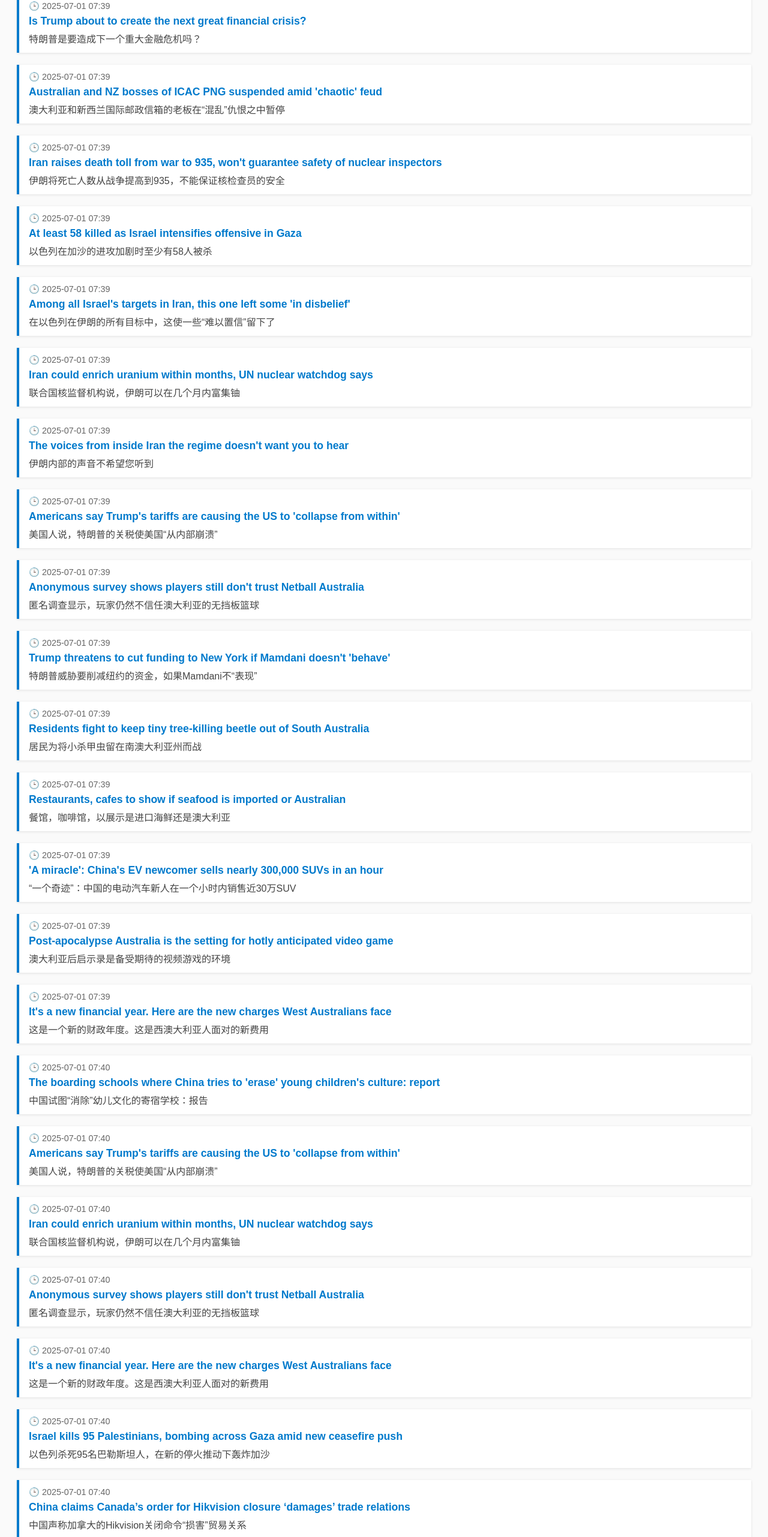
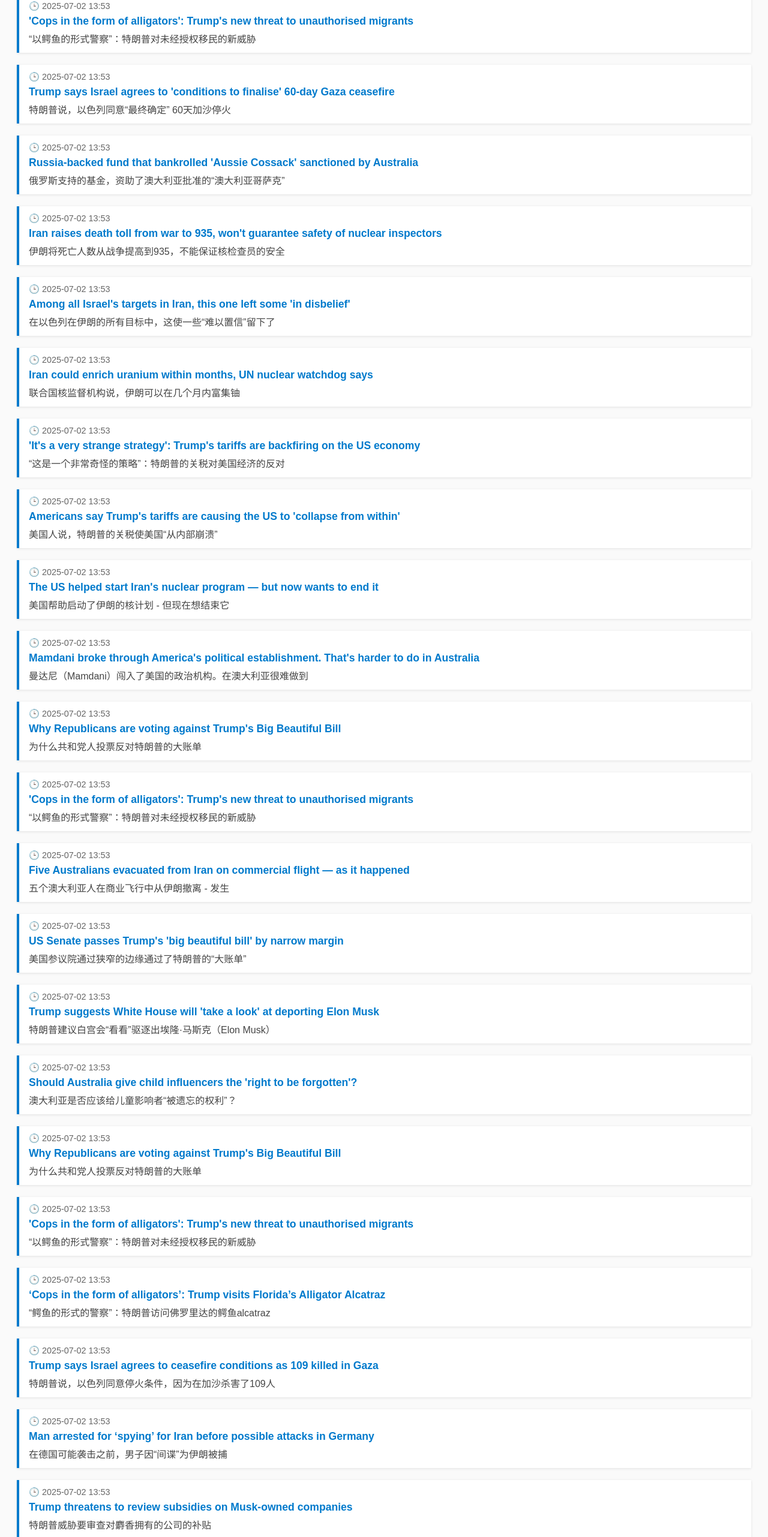
Before and after one commit to Lilliannull/getnews, a plain HTML site: page index.html in a window 1280 px wide. Shown: the part 234-2797 px from the top of the page at 60% size. Drawn offline with Linux system fonts and the light colour scheme.

Commit message:
🔄 Update index.html on 2025-07-02 13:54

```diff
--- a/index.html
+++ b/index.html
@@ -53,220 +53,208 @@
 <h2>📰 Latest News Headlines</h2>
 <hr/>
 <div class="news-block">
-  <div class="timestamp">🕒 2025-07-01 07:39</div>
+  <div class="timestamp">🕒 2025-07-02 13:53</div>
+  <div class="title"><a href="https://www.abc.net.au/news/2025-07-02/why-republicans-are-voting-against-trumps-big-beautiful-bill/105485280" target="_blank">Why Republicans are voting against Trump's Big Beautiful Bill</a></div>
+  <div class="translation">为什么共和党人投票反对特朗普的大账单</div>
+</div>
+
+<div class="news-block">
+  <div class="timestamp">🕒 2025-07-02 13:53</div>
+  <div class="title"><a href="https://www.abc.net.au/news/2025-07-02/donald-trump-alligator-alcatraz-florida-detention-camp/105479690" target="_blank">'Cops in the form of alligators': Trump's new threat to unauthorised migrants</a></div>
+  <div class="translation">“以鳄鱼的形式警察”：特朗普对未经授权移民的新威胁</div>
+</div>
+
+<div class="news-block">
+  <div class="timestamp">🕒 2025-07-02 13:53</div>
+  <div class="title"><a href="https://www.abc.net.au/news/2025-07-02/trump-says-israel-agrees-to-finalise-60-day-ceasefire-gaza/105484548" target="_blank">Trump says Israel agrees to 'conditions to finalise' 60-day Gaza ceasefire</a></div>
+  <div class="translation">特朗普说，以色列同意“最终确定” 60天加沙停火</div>
+</div>
+
+<div class="news-block">
+  <div class="timestamp">🕒 2025-07-02 13:53</div>
+  <div class="title"><a href="https://www.abc.net.au/news/2025-07-02/australia-sanctions-pravfond-over-anti-ukraine-propaganda/105481074" target="_blank">Russia-backed fund that bankrolled 'Aussie Cossack' sanctioned by Australia</a></div>
+  <div class="translation">俄罗斯支持的基金，资助了澳大利亚批准的“澳大利亚哥萨克”</div>
+</div>
+
+<div class="news-block">
+  <div class="timestamp">🕒 2025-07-02 13:53</div>
+  <div class="title"><a href="https://www.abc.net.au/news/2025-07-01/iran-death-toll-war-israel/105479530" target="_blank">Iran raises death toll from war to 935, won't guarantee safety of nuclear inspectors</a></div>
+  <div class="translation">伊朗将死亡人数从战争提高到935，不能保证核检查员的安全</div>
+</div>
+
+<div class="news-block">
+  <div class="timestamp">🕒 2025-07-02 13:53</div>
+  <div class="title"><a href="https://www.abc.net.au/news/2025-06-30/harrowing-accounts-inside-iran-evin-prison-bombed-israel/105453622" target="_blank">Among all Israel's targets in Iran, this one left some 'in disbelief'</a></div>
+  <div class="translation">在以色列在伊朗的所有目标中，这使一些“难以置信”留下了</div>
+</div>
+
+<div class="news-block">
+  <div class="timestamp">🕒 2025-07-02 13:53</div>
+  <div class="title"><a href="https://www.abc.net.au/news/2025-06-30/iran-could-enrich-uranium-within-months-iaea-says/105475434" target="_blank">Iran could enrich uranium within months, UN nuclear watchdog says</a></div>
+  <div class="translation">联合国核监督机构说，伊朗可以在几个月内富集铀</div>
+</div>
+
+<div class="news-block">
+  <div class="timestamp">🕒 2025-07-02 13:53</div>
   <div class="title"><a href="https://www.abc.net.au/news/2025-07-01/trump-tariff-trade-war-experts-warning-four-corners/105470470" target="_blank">'It's a very strange strategy': Trump's tariffs are backfiring on the US economy</a></div>
   <div class="translation">“这是一个非常奇怪的策略”：特朗普的关税对美国经济的反对</div>
 </div>
 
 <div class="news-block">
-  <div class="timestamp">🕒 2025-07-01 07:39</div>
-  <div class="title"><a href="https://www.abc.net.au/news/2025-07-01/trump-fed-powell-power-struggle-financial-crisis/105479344" target="_blank">Is Trump about to create the next great financial crisis?</a></div>
-  <div class="translation">特朗普是要造成下一个重大金融危机吗？</div>
-</div>
-
-<div class="news-block">
-  <div class="timestamp">🕒 2025-07-01 07:39</div>
-  <div class="title"><a href="https://www.abc.net.au/news/2025-07-01/png-anti-corruption-watchdog-icac-commissioners-suspended/105476836" target="_blank">Australian and NZ bosses of ICAC PNG suspended amid 'chaotic' feud</a></div>
-  <div class="translation">澳大利亚和新西兰国际邮政信箱的老板在“混乱”仇恨之中暂停</div>
-</div>
-
-<div class="news-block">
-  <div class="timestamp">🕒 2025-07-01 07:39</div>
-  <div class="title"><a href="https://www.abc.net.au/news/2025-07-01/iran-death-toll-war-israel/105479530" target="_blank">Iran raises death toll from war to 935, won't guarantee safety of nuclear inspectors</a></div>
-  <div class="translation">伊朗将死亡人数从战争提高到935，不能保证核检查员的安全</div>
-</div>
-
-<div class="news-block">
-  <div class="timestamp">🕒 2025-07-01 07:39</div>
-  <div class="title"><a href="https://www.abc.net.au/news/2025-07-01/israeli-bombardment-in-gaza-kills-58-people-in-one-day/105479464" target="_blank">At least 58 killed as Israel intensifies offensive in Gaza</a></div>
-  <div class="translation">以色列在加沙的进攻加剧时至少有58人被杀</div>
-</div>
-
-<div class="news-block">
-  <div class="timestamp">🕒 2025-07-01 07:39</div>
-  <div class="title"><a href="https://www.abc.net.au/news/2025-06-30/harrowing-accounts-inside-iran-evin-prison-bombed-israel/105453622" target="_blank">Among all Israel's targets in Iran, this one left some 'in disbelief'</a></div>
-  <div class="translation">在以色列在伊朗的所有目标中，这使一些“难以置信”留下了</div>
-</div>
-
-<div class="news-block">
-  <div class="timestamp">🕒 2025-07-01 07:39</div>
-  <div class="title"><a href="https://www.abc.net.au/news/2025-06-30/iran-could-enrich-uranium-within-months-iaea-says/105475434" target="_blank">Iran could enrich uranium within months, UN nuclear watchdog says</a></div>
-  <div class="translation">联合国核监督机构说，伊朗可以在几个月内富集铀</div>
-</div>
-
-<div class="news-block">
-  <div class="timestamp">🕒 2025-07-01 07:39</div>
-  <div class="title"><a href="https://www.abc.net.au/news/2025-06-28/israel-iran-war-bombs-and-ceasefire-oral-history/105462244" target="_blank">The voices from inside Iran the regime doesn't want you to hear</a></div>
-  <div class="translation">伊朗内部的声音不希望您听到</div>
-</div>
-
-<div class="news-block">
-  <div class="timestamp">🕒 2025-07-01 07:39</div>
+  <div class="timestamp">🕒 2025-07-02 13:53</div>
   <div class="title"><a href="https://www.abc.net.au/news/2025-06-30/trump-tariffs-trade-war-china-us-business-industry-four-corners/105472484" target="_blank">Americans say Trump's tariffs are causing the US to 'collapse from within'</a></div>
   <div class="translation">美国人说，特朗普的关税使美国“从内部崩溃”</div>
 </div>
 
 <div class="news-block">
-  <div class="timestamp">🕒 2025-07-01 07:39</div>
-  <div class="title"><a href="https://www.abc.net.au/news/2025-06-30/super-netball-round-up-round-12-survey-mistrust-jo-harten-200/105478118" target="_blank">Anonymous survey shows players still don't trust Netball Australia</a></div>
-  <div class="translation">匿名调查显示，玩家仍然不信任澳大利亚的无挡板篮球</div>
+  <div class="timestamp">🕒 2025-07-02 13:53</div>
+  <div class="title"><a href="https://www.abc.net.au/news/2025-07-02/iran-us-relationship-history/105457754" target="_blank">The US helped start Iran's nuclear program — but now wants to end it</a></div>
+  <div class="translation">美国帮助启动了伊朗的核计划 - 但现在想结束它</div>
 </div>
 
 <div class="news-block">
-  <div class="timestamp">🕒 2025-07-01 07:39</div>
-  <div class="title"><a href="https://www.abc.net.au/news/2025-07-01/trump-threatens-to-cut-ny-funds-if-mamdani-doesn-t-behave/105479406" target="_blank">Trump threatens to cut funding to New York if Mamdani doesn't 'behave'</a></div>
-  <div class="translation">特朗普威胁要削减纽约的资金，如果Mamdani不“表现”</div>
+  <div class="timestamp">🕒 2025-07-02 13:53</div>
+  <div class="title"><a href="https://www.abc.net.au/news/2025-07-02/zohran-mamdani-candidate-australia-political-system/105477614" target="_blank">Mamdani broke through America's political establishment. That's harder to do in Australia</a></div>
+  <div class="translation">曼达尼（Mamdani）闯入了美国的政治机构。在澳大利亚很难做到</div>
 </div>
 
 <div class="news-block">
-  <div class="timestamp">🕒 2025-07-01 07:39</div>
-  <div class="title"><a href="https://www.abc.net.au/news/rural/2025-07-01/fight-to-stop-pest-borer-killing-south-australian-trees/105458722" target="_blank">Residents fight to keep tiny tree-killing beetle out of South Australia</a></div>
-  <div class="translation">居民为将小杀甲虫留在南澳大利亚州而战</div>
+  <div class="timestamp">🕒 2025-07-02 13:53</div>
+  <div class="title"><a href="https://www.abc.net.au/news/2025-07-02/why-republicans-are-voting-against-trumps-big-beautiful-bill/105485280" target="_blank">Why Republicans are voting against Trump's Big Beautiful Bill</a></div>
+  <div class="translation">为什么共和党人投票反对特朗普的大账单</div>
 </div>
 
 <div class="news-block">
-  <div class="timestamp">🕒 2025-07-01 07:39</div>
-  <div class="title"><a href="https://www.abc.net.au/news/2025-07-01/seafood-country-of-origin-labelling-restaurants-cafes/105470016" target="_blank">Restaurants, cafes to show if seafood is imported or Australian</a></div>
-  <div class="translation">餐馆，咖啡馆，以展示是进口海鲜还是澳大利亚</div>
+  <div class="timestamp">🕒 2025-07-02 13:53</div>
+  <div class="title"><a href="https://www.abc.net.au/news/2025-07-02/donald-trump-alligator-alcatraz-florida-detention-camp/105479690" target="_blank">'Cops in the form of alligators': Trump's new threat to unauthorised migrants</a></div>
+  <div class="translation">“以鳄鱼的形式警察”：特朗普对未经授权移民的新威胁</div>
 </div>
 
 <div class="news-block">
-  <div class="timestamp">🕒 2025-07-01 07:39</div>
-  <div class="title"><a href="https://www.abc.net.au/news/2025-06-30/china-electric-vehicle-xiaomi-sells-289-000-suvs-tesla-model-y/105476084" target="_blank">'A miracle': China's EV newcomer sells nearly 300,000 SUVs in an hour</a></div>
-  <div class="translation">“一个奇迹”：中国的电动汽车新人在一个小时内销售近30万SUV</div>
+  <div class="timestamp">🕒 2025-07-02 13:53</div>
+  <div class="title"><a href="https://www.abc.net.au/news/2025-07-01/federal-politics-july-1/105478780" target="_blank">Five Australians evacuated from Iran on commercial flight — as it happened</a></div>
+  <div class="translation">五个澳大利亚人在商业飞行中从伊朗撤离 - 发生</div>
 </div>
 
 <div class="news-block">
-  <div class="timestamp">🕒 2025-07-01 07:39</div>
-  <div class="title"><a href="https://www.abc.net.au/news/2025-07-01/hideo-kojima-george-miller-video-game-death-stranding-2/105453826" target="_blank">Post-apocalypse Australia is the setting for hotly anticipated video game</a></div>
-  <div class="translation">澳大利亚后启示录是备受期待的视频游戏的环境</div>
+  <div class="timestamp">🕒 2025-07-02 13:53</div>
+  <div class="title"><a href="https://www.abc.net.au/news/2025-07-02/trump-passes-senate-bill-massive-tax-and-spending/105484256" target="_blank">US Senate passes Trump's 'big beautiful bill' by narrow margin</a></div>
+  <div class="translation">美国参议院通过狭窄的边缘通过了特朗普的“大账单”</div>
 </div>
 
 <div class="news-block">
-  <div class="timestamp">🕒 2025-07-01 07:39</div>
-  <div class="title"><a href="https://www.abc.net.au/news/2025-07-01/wa-budget-new-financial-year-will-you-be-better-off/105477172" target="_blank">It's a new financial year. Here are the new charges West Australians face</a></div>
-  <div class="translation">这是一个新的财政年度。这是西澳大利亚人面对的新费用</div>
+  <div class="timestamp">🕒 2025-07-02 13:53</div>
+  <div class="title"><a href="https://www.abc.net.au/news/2025-07-01/trump-suggests-doge-look-at-musk-subsidies-to-save-money/105482158" target="_blank">Trump suggests White House will 'take a look' at deporting Elon Musk</a></div>
+  <div class="translation">特朗普建议白宫会“看看”驱逐出埃隆·马斯克（Elon Musk）</div>
 </div>
 
 <div class="news-block">
-  <div class="timestamp">🕒 2025-07-01 07:40</div>
-  <div class="title"><a href="https://www.abc.net.au/news/2025-06-30/tibet-boarding-schools-china-ccp-indoctrination-/105448622" target="_blank">The boarding schools where China tries to 'erase' young children's culture: report</a></div>
-  <div class="translation">中国试图“消除”幼儿文化的寄宿学校：报告</div>
+  <div class="timestamp">🕒 2025-07-02 13:53</div>
+  <div class="title"><a href="https://www.abc.net.au/news/2025-07-01/child-family-influencers-creators-social-media-caleb-finn-soup/105478992" target="_blank">Should Australia give child influencers the 'right to be forgotten'?</a></div>
+  <div class="translation">澳大利亚是否应该给儿童影响者“被遗忘的权利”？</div>
 </div>
 
 <div class="news-block">
-  <div class="timestamp">🕒 2025-07-01 07:40</div>
-  <div class="title"><a href="https://www.abc.net.au/news/2025-06-30/trump-tariffs-trade-war-china-us-business-industry-four-corners/105472484" target="_blank">Americans say Trump's tariffs are causing the US to 'collapse from within'</a></div>
-  <div class="translation">美国人说，特朗普的关税使美国“从内部崩溃”</div>
+  <div class="timestamp">🕒 2025-07-02 13:53</div>
+  <div class="title"><a href="https://www.abc.net.au/news/2025-07-02/why-republicans-are-voting-against-trumps-big-beautiful-bill/105485280" target="_blank">Why Republicans are voting against Trump's Big Beautiful Bill</a></div>
+  <div class="translation">为什么共和党人投票反对特朗普的大账单</div>
 </div>
 
 <div class="news-block">
-  <div class="timestamp">🕒 2025-07-01 07:40</div>
-  <div class="title"><a href="https://www.abc.net.au/news/2025-06-30/iran-could-enrich-uranium-within-months-iaea-says/105475434" target="_blank">Iran could enrich uranium within months, UN nuclear watchdog says</a></div>
-  <div class="translation">联合国核监督机构说，伊朗可以在几个月内富集铀</div>
+  <div class="timestamp">🕒 2025-07-02 13:53</div>
+  <div class="title"><a href="https://www.abc.net.au/news/2025-07-02/donald-trump-alligator-alcatraz-florida-detention-camp/105479690" target="_blank">'Cops in the form of alligators': Trump's new threat to unauthorised migrants</a></div>
+  <div class="translation">“以鳄鱼的形式警察”：特朗普对未经授权移民的新威胁</div>
 </div>
 
 <div class="news-block">
-  <div class="timestamp">🕒 2025-07-01 07:40</div>
-  <div class="title"><a href="https://www.abc.net.au/news/2025-06-30/super-netball-round-up-round-12-survey-mistrust-jo-harten-200/105478118" target="_blank">Anonymous survey shows players still don't trust Netball Australia</a></div>
-  <div class="translation">匿名调查显示，玩家仍然不信任澳大利亚的无挡板篮球</div>
+  <div class="timestamp">🕒 2025-07-02 13:53</div>
+  <div class="title"><a href="https://www.aljazeera.com/news/2025/7/1/cops-in-the-form-of-alligators-trump-visits-floridas-alligator-alcatraz" target="_blank">‘Cops in the form of alligators’: Trump visits Florida’s Alligator Alcatraz</a></div>
+  <div class="translation">“鳄鱼的形式的警察”：特朗普访问佛罗里达的鳄鱼alcatraz</div>
 </div>
 
 <div class="news-block">
-  <div class="timestamp">🕒 2025-07-01 07:40</div>
-  <div class="title"><a href="https://www.abc.net.au/news/2025-07-01/wa-budget-new-financial-year-will-you-be-better-off/105477172" target="_blank">It's a new financial year. Here are the new charges West Australians face</a></div>
-  <div class="translation">这是一个新的财政年度。这是西澳大利亚人面对的新费用</div>
+  <div class="timestamp">🕒 2025-07-02 13:53</div>
+  <div class="title"><a href="https://www.aljazeera.com/news/2025/7/1/israel-kills-gaza-trump-firm-netanyahu" target="_blank">Trump says Israel agrees to ceasefire conditions as 109 killed in Gaza</a></div>
+  <div class="translation">特朗普说，以色列同意停火条件，因为在加沙杀害了109人</div>
 </div>
 
 <div class="news-block">
-  <div class="timestamp">🕒 2025-07-01 07:40</div>
-  <div class="title"><a href="https://www.aljazeera.com/news/2025/6/30/israel-kills-85-palestinians-bombing-across-gaza-amid-new-ceasefire-push" target="_blank">Israel kills 95 Palestinians, bombing across Gaza amid new ceasefire push</a></div>
-  <div class="translation">以色列杀死95名巴勒斯坦人，在新的停火推动下轰炸加沙</div>
+  <div class="timestamp">🕒 2025-07-02 13:53</div>
+  <div class="title"><a href="https://www.aljazeera.com/news/2025/7/1/man-arrested-for-spying-for-iran-before-possible-attacks-in-germany" target="_blank">Man arrested for ‘spying’ for Iran before possible attacks in Germany</a></div>
+  <div class="translation">在德国可能袭击之前，男子因“间谍”为伊朗被捕</div>
 </div>
 
 <div class="news-block">
-  <div class="timestamp">🕒 2025-07-01 07:40</div>
-  <div class="title"><a href="https://www.aljazeera.com/economy/2025/6/30/china-claims-canadas-order-for-hikvision-closure-damages-trade-relations" target="_blank">China claims Canada’s order for Hikvision closure ‘damages’ trade relations</a></div>
-  <div class="translation">中国声称加拿大的Hikvision关闭命令“损害”贸易关系</div>
+  <div class="timestamp">🕒 2025-07-02 13:53</div>
+  <div class="title"><a href="https://www.aljazeera.com/economy/2025/7/1/trump-threatens-to-review-subsidies-on-musk-owned-companies" target="_blank">Trump threatens to review subsidies on Musk-owned companies</a></div>
+  <div class="translation">特朗普威胁要审查对麝香拥有的公司的补贴</div>
 </div>
 
 <div class="news-block">
-  <div class="timestamp">🕒 2025-07-01 07:40</div>
-  <div class="title"><a href="https://www.aljazeera.com/news/2025/6/30/high-court-allows-uk-to-keep-exporting-f-35-jet-parts-to-israel" target="_blank">High Court allows UK to keep exporting F-35 jet parts to Israel</a></div>
-  <div class="translation">高等法院允许英国继续向以色列出口F-35喷气式飞机</div>
+  <div class="timestamp">🕒 2025-07-02 13:53</div>
+  <div class="title"><a href="https://www.aljazeera.com/news/2025/7/1/un-report-lists-companies-complicit-in-israels-genocide-who-are-they" target="_blank">UN report lists companies complicit in Israel’s ‘genocide’: Who are they?</a></div>
+  <div class="translation">联合国报告列出了公司同谋以色列的“种族灭绝”：他们是谁？</div>
 </div>
 
 <div class="news-block">
-  <div class="timestamp">🕒 2025-07-01 07:40</div>
+  <div class="timestamp">🕒 2025-07-02 13:53</div>
+  <div class="title"><a href="https://www.npr.org/2025/07/01/1255040247/a-crackdown-inside-iran" target="_blank">A Crackdown Inside Iran</a></div>
+  <div class="translation">伊朗内部的镇压</div>
+</div>
+
+<div class="news-block">
+  <div class="timestamp">🕒 2025-07-02 13:53</div>
+  <div class="title"><a href="https://www.npr.org/2025/07/01/nx-s1-5452994/israel-gaza-hamas-cafe-airstrike-aid" target="_blank">74 killed in Gaza as Israeli forces strike a cafe and fire on people seeking food</a></div>
+  <div class="translation">74在以色列部队罢工咖啡馆，向寻求食物开火的74人</div>
+</div>
+
+<div class="news-block">
+  <div class="timestamp">🕒 2025-07-02 13:53</div>
   <div class="title"><a href="https://www.npr.org/2025/06/29/nx-s1-5450282/u-n-nuclear-watchdog-says-iran-could-enrich-uranium-again-in-a-matter-of-months" target="_blank">U.N. nuclear watchdog says Iran could enrich uranium again in 'a matter of months'</a></div>
   <div class="translation">联合国核监督机构说，伊朗可以在“几个月”中再次富集铀</div>
 </div>
 
 <div class="news-block">
-  <div class="timestamp">🕒 2025-07-01 07:40</div>
+  <div class="timestamp">🕒 2025-07-02 13:53</div>
   <div class="title"><a href="https://www.npr.org/2025/06/29/nx-s1-5449064/iran-israel-war-ai-chatgpt" target="_blank">Alone in Tehran, a young Iranian turns to ChatGPT and video games for comfort</a></div>
   <div class="translation">一个人在德黑兰，一个年轻的伊朗人转向Chatgpt和视频游戏以寻求舒适</div>
 </div>
 
 <div class="news-block">
-  <div class="timestamp">🕒 2025-07-01 07:40</div>
+  <div class="timestamp">🕒 2025-07-02 13:53</div>
   <div class="title"><a href="https://www.npr.org/2025/06/29/g-s1-73842/taiwan-china-immigrants-household-registration" target="_blank">Deadline nears for Taiwan's Chinese immigrants to prove no China household registration</a></div>
   <div class="translation">台湾中国移民的截止日期临近，证明没有中国家庭注册</div>
 </div>
 
 <div class="news-block">
-  <div class="timestamp">🕒 2025-07-01 07:40</div>
+  <div class="timestamp">🕒 2025-07-02 13:53</div>
   <div class="title"><a href="https://www.npr.org/2025/06/29/nx-s1-5450133/trump-gaza-netanyahu" target="_blank">Trump calls for a deal on Israel's war in Gaza, as signs of progress emerge</a></div>
   <div class="translation">特朗普呼吁就以色列在加沙战争达成交易，因为出现了进步的迹象</div>
 </div>
 
 <div class="news-block">
-  <div class="timestamp">🕒 2025-07-01 07:40</div>
+  <div class="timestamp">🕒 2025-07-02 13:53</div>
   <div class="title"><a href="https://www.npr.org/2025/06/25/1269528041/iran-and-the-u-s-part-three-soleimanis-iran" target="_blank">Iran and the U.S., Part Three: Soleimani's Iran</a></div>
   <div class="translation">伊朗和美国，第三部分：Soleimani的伊朗</div>
 </div>
 
 <div class="news-block">
-  <div class="timestamp">🕒 2025-07-01 07:40</div>
+  <div class="timestamp">🕒 2025-07-02 13:53</div>
   <div class="title"><a href="https://www.npr.org/2025/06/28/nx-s1-5440332/with-a-series-of-wars-israels-military-reshapes-the-mideast" target="_blank">With a series of wars, Israel's military reshapes the Mideast</a></div>
   <div class="translation">通过一系列战争，以色列的军事重塑了中东</div>
 </div>
 
 <div class="news-block">
-  <div class="timestamp">🕒 2025-07-01 07:40</div>
+  <div class="timestamp">🕒 2025-07-02 13:53</div>
   <div class="title"><a href="https://www.npr.org/2025/06/28/nx-s1-5449587/israel-gaza-haaretz-report" target="_blank">Israel's leaders slam a news report on a Gaza 'killing field' near food sites</a></div>
   <div class="translation">以色列的领导人抨击了关于加沙“杀人场”的新闻报道</div>
 </div>
 
 <div class="news-block">
-  <div class="timestamp">🕒 2025-07-01 07:40</div>
+  <div class="timestamp">🕒 2025-07-02 13:53</div>
   <div class="title"><a href="https://www.npr.org/2025/06/25/1269528007/iran-and-the-u-s-part-two-rules-of-engagement" target="_blank">Iran and the U.S., Part Two: Rules of Engagement</a></div>
   <div class="translation">伊朗和美国，第二部分：参与规则</div>
 </div>
 
-<div class="news-block">
-  <div class="timestamp">🕒 2025-07-01 07:40</div>
-  <div class="title"><a href="https://www.npr.org/2025/06/27/g-s1-74805/us-iran-israel-academics-diplomats-views-analysis" target="_blank">Five academics and former diplomats on U.S. strikes, Iran and stability</a></div>
-  <div class="translation">五位学术界和前外交官关于美国罢工，伊朗和稳定</div>
-</div>
-
-<div class="news-block">
-  <div class="timestamp">🕒 2025-07-01 07:40</div>
-  <div class="title"><a href="https://www.npr.org/2025/06/27/g-s1-74899/up-first-newsletter-iran-nuclear-program-supreme-court-birthright-citizenship-gaza-humanitarian-foundation" target="_blank">Supreme Court to decide on 6 cases today. And, new details on U.S. airstrikes on Iran</a></div>
-  <div class="translation">最高法院今天决定6个案件。而且，有关伊朗在美国空袭的新细节</div>
-</div>
-
-<div class="news-block">
-  <div class="timestamp">🕒 2025-07-01 07:40</div>
-  <div class="title"><a href="https://www.npr.org/series/g-s1-61692/u-s-vs-china-inside-a-great-power-rivalry" target="_blank">U.S. vs. China: Inside a great power rivalry</a></div>
-  <div class="translation">美国与中国：大国内的竞争</div>
-</div>
-
-<div class="news-block">
-  <div class="timestamp">🕒 2025-07-01 07:40</div>
-  <div class="title"><a href="https://www.npr.org/2025/06/27/nx-s1-5448577/trump-us-china-trade-rare-earths" target="_blank">Trump says he's terminating trade talks with Canada, 'effective immediately'</a></div>
-  <div class="translation">特朗普说，他正在终止与加拿大的贸易会谈，“立即有效”</div>
-</div>
-
 </body>
 </html>
```
